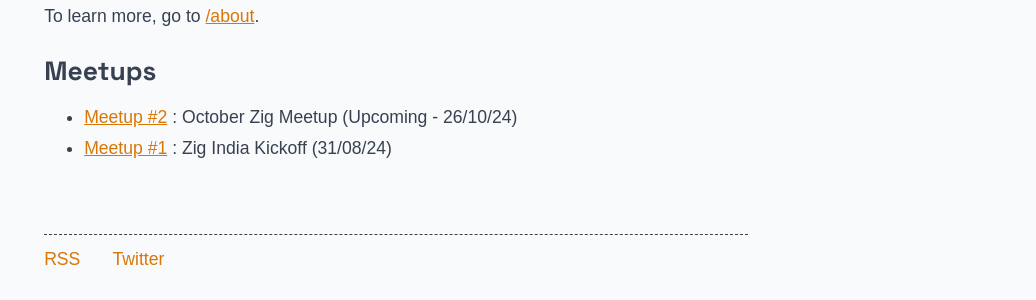
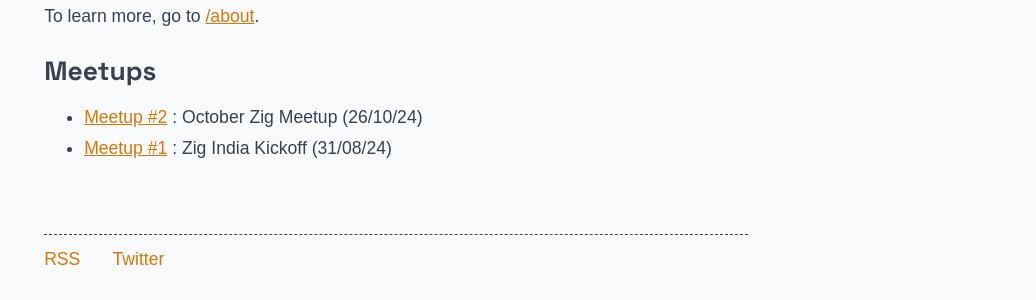
Before and after one commit to zigindia/zigindia.org, a Jekyll site: the page built from index.md, in a window 1280 px wide. Shown: the part 277-577 px from the top of the page, without its empty margins (244-1280 px from the left). Built offline with Jekyll 4.4.1, drawn with Linux system fonts in a browser that asks for light colours.

Commit message:
meetup #2 happened, went well :D

```diff
--- a/_data/home.yml
+++ b/_data/home.yml
@@ -18,7 +18,7 @@
   - title: "Meetup #2"
     url: meetups/meetup-2
     desc: October Zig Meetup
-    highlight: Upcoming - 26/10/24
+    highlight: 26/10/24
 
   - title: "Meetup #1"
     url: meetups/meetup-1
```
